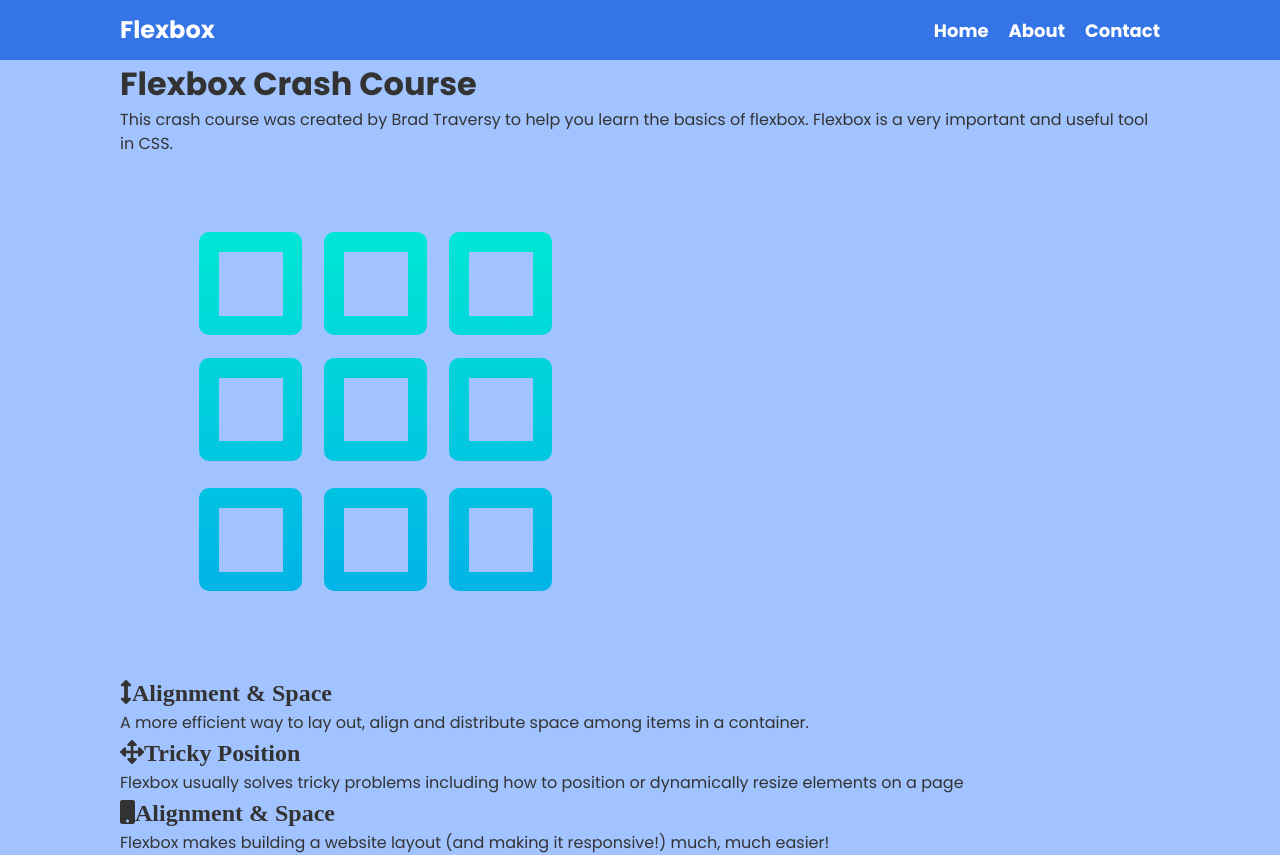
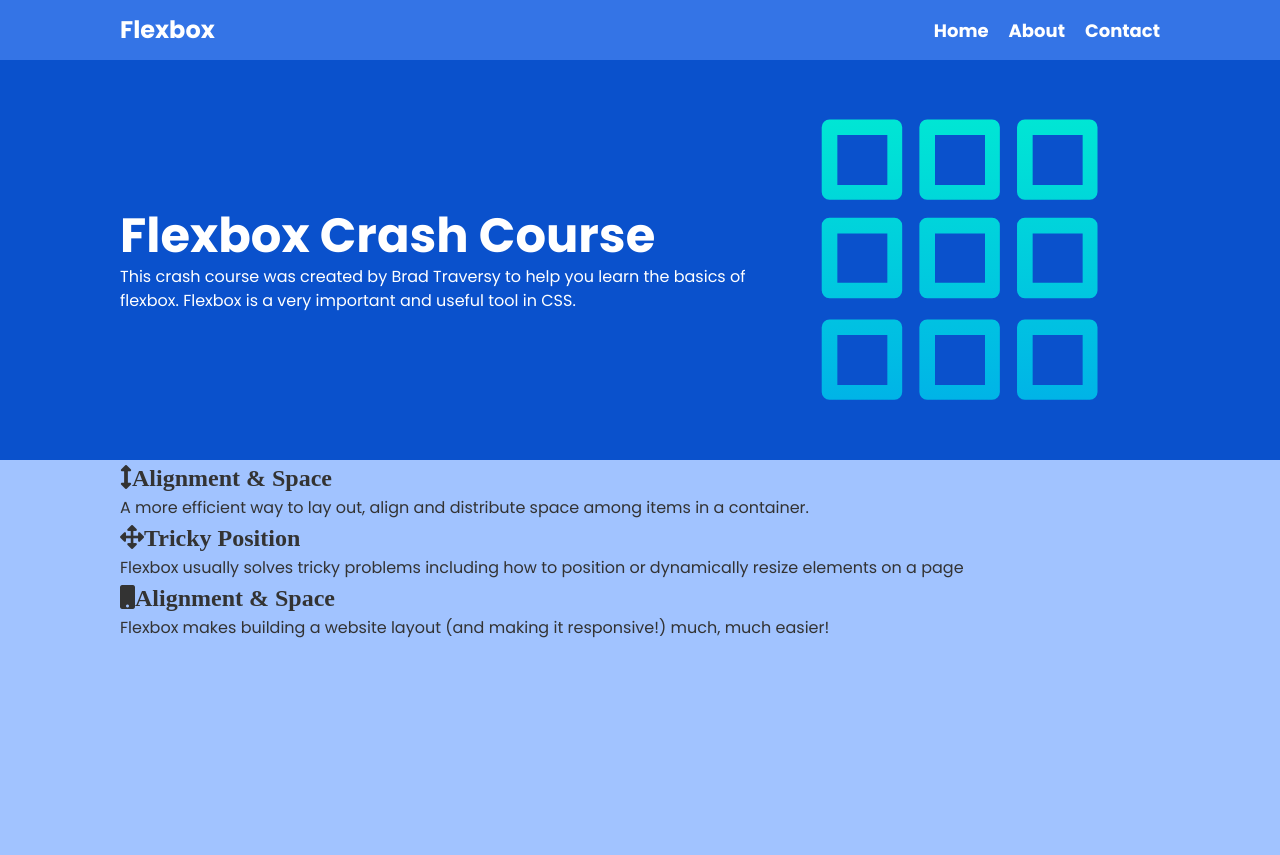
Before and after one commit to olivernjiru/flexboxcrashcourseproject, a plain HTML site: page index.html in a window 1280 px wide. After the commit the page ends 800 px from the top, so only its background shows below. Drawn offline with Linux system fonts and the light colour scheme.

Commit message:
finished styling header

```diff
--- a/main.css
+++ b/main.css
@@ -73,3 +73,27 @@ h2 {
 .navbar ul li {
     margin-left: 20px;
 }
+
+/* Header */
+.header {
+    background: #0a51cc;
+    color: #fff;
+    min-height: 400px;
+}
+
+.header h1 {
+    font-size: 3rem;
+    font-weight: bold;
+    line-height: 1.2;
+}
+
+.header img {
+    max-width: 400px;
+}
+
+.header .container {
+    display: flex;
+    /* To align vertically in the cross axis */
+    align-items: center;
+    justify-content: space-between;
+}
```
